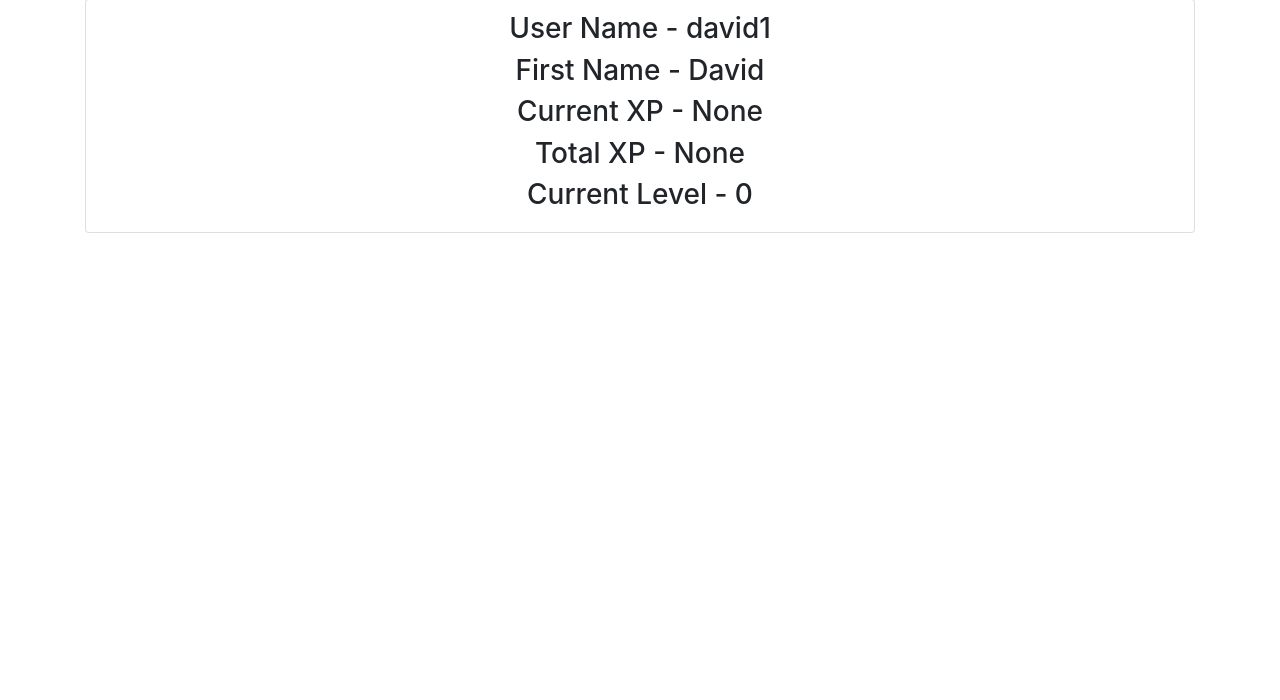
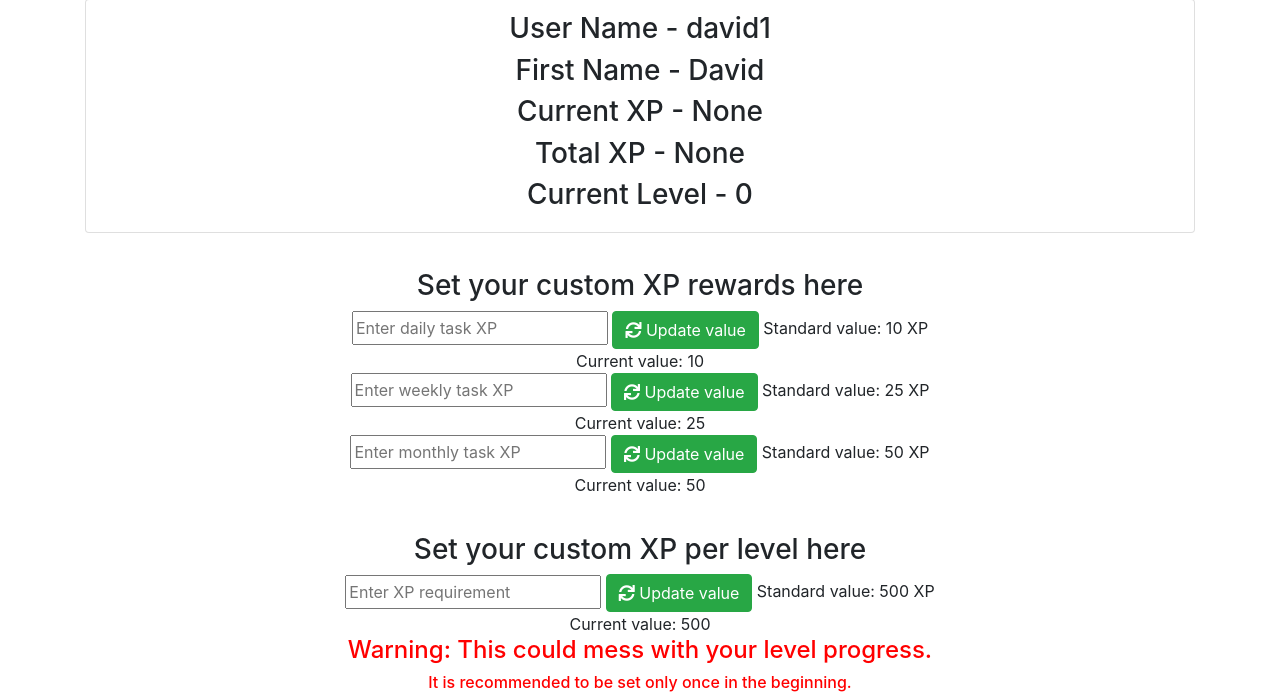
Before and after one commit to David-R-Buchmann/Habit-Tracker, a Flask app: page /profile in a window 1280 px wide. Shown: the part 137-837 px from the top of the page. Before the commit the page ends 800 px from the top, so only its background shows below. Run offline with Flask 3, Linux system fonts and the light colour scheme; the first user in the database is signed in; some libraries are stand-ins or nearby versions.

Commit message:
Added the option to set custom XP and level values
These can be found in the profile tab

```diff
--- a/website/models.py
+++ b/website/models.py
@@ -35,3 +35,7 @@ class User(db.Model, UserMixin):
     currentXp = db.Column(db.Integer, default=0)
     level = db.Column(db.Integer, default=0)
     level_progress = db.Column(db.String(1000), default = '0 %')
+    dailyXpValue = db.Column(db.Integer, default=10)
+    weeklyXpValue = db.Column(db.Integer, default=25)
+    monthlyXpValue = db.Column(db.Integer, default=50)
+    levelRequirement = db.Column(db.Integer, default=500)
--- a/website/templates/profile.html
+++ b/website/templates/profile.html
@@ -14,4 +14,62 @@
     </li>
 </div>
 
+<br/>
+
+<div align="center">
+    <ul class="list-group list-group-flush">
+    <li class="list-group-item">
+    <h3> Set your custom XP rewards here</h3>
+    <form action="{{ url_for('views.update_value') }}" method="post">
+        <input type="text" name='dailyXp_update' id='dailyXp_update' data-indicator="newDailyXp" placeholder="Enter daily task XP" style="height: 34px">
+        <button type="submit" class="btn btn-success">
+            <span class="icon is-small">
+                <i class="fas fa-sync" aria-hidden="true"></i>
+            </span>Update value
+        </button> Standard value: 10 XP
+    </form>
+    Current value: {{current_user.dailyXpValue}}
+    <br/>
+    <form action="{{ url_for('views.update_value') }}" method="post">
+        <input type="text" name='weeklyXp_update' id='weeklyXp_update' data-indicator="newWeeklyXp" placeholder="Enter weekly task XP" style="height: 34px">
+        <button type="submit" class="btn btn-success">
+            <span class="icon is-small">
+                <i class="fas fa-sync" aria-hidden="true"></i>
+            </span>Update value
+        </button> Standard value: 25 XP
+    </form>
+    Current value: {{current_user.weeklyXpValue}}
+    <br/>
+    <form action="{{ url_for('views.update_value') }}" method="post">
+        <input type="text" name='monthlyXp_update' id='monthlyXp_update' data-indicator="newMonthlyXp" placeholder="Enter monthly task XP" style="height: 34px">
+        <button type="submit" class="btn btn-success">
+            <span class="icon is-small">
+                <i class="fas fa-sync" aria-hidden="true"></i>
+            </span>Update value
+        </button> Standard value: 50 XP
+    </form>
+    Current value: {{current_user.monthlyXpValue}}
+</li>
+</ul>
+</div>
+
+<br/>
+
+<div align="center">
+    <h3> Set your custom XP per level here</h3>
+    <form action="{{ url_for('views.update_value') }}" method="post">
+        <input type="text" name='levelRequirement_update' id='levelRequirement_update' placeholder="Enter XP requirement" style="height: 34px">
+        <button type="submit" class="btn btn-success">
+            <span class="icon is-small">
+                <i class="fas fa-sync" aria-hidden="true"></i>
+            </span>Update value
+        </button> Standard value: 500 XP
+    </form>
+    Current value: {{current_user.levelRequirement}}
+    <h4 style="color:Red;">Warning: This could mess with your level progress.</h4>
+    <h6 style="color:Red;">It is recommended to be set only once in the beginning.</h6>
+</div>
+
+
+
 {% endblock %}
--- a/website/views.py
+++ b/website/views.py
@@ -142,3 +142,31 @@ def delete_rewards(rewardId):
             flash('Reward deleted', category='error')
 
     return redirect(url_for("views.rewards"))
+
+@views.route('/update-value', methods=['POST'])
+def update_value():
+    if request.method == 'POST':
+        if 'dailyXp_update' in request.form:
+            updatedDailyXpValue = int(request.form['dailyXp_update'])
+            if updatedDailyXpValue >= current_user.weeklyXpValue:
+                flash('Daily XP task value has to be lower than weekly XP task value!', category='error')
+            else:
+                current_user.dailyXpValue = updatedDailyXpValue
+        if 'weeklyXp_update' in request.form:
+            updatedWeeklyXpValue = int(request.form['weeklyXp_update'])
+            if updatedWeeklyXpValue <= current_user.dailyXpValue:
+                flash('Weekly XP task value has to be higher than daily XP task value!', category='error')
+            elif updatedWeeklyXpValue >= current_user.monthlyXpValue:
+                flash('Weekly XP task value has to be lower than monthly XP task value')
+            else:
+                current_user.weeklyXpValue = updatedWeeklyXpValue
+        if 'monthlyXp_update' in request.form:
+            updatedMonthlyXpValue = int(request.form['monthlyXp_update'])
+            if updatedMonthlyXpValue <= current_user.weeklyXpValue:
+                flash('Monthly Xp task value has to be higher than weekly XP task value!', category='error')
+            current_user.monthlyXpValue = updatedMonthlyXpValue
+        if 'levelRequirement_update' in request.form:
+            current_user.levelRequirement = request.form['levelRequirement_update']
+        db.session.commit()
+
+    return redirect(url_for('views.profile'))
```
Also changed, not shown: website/task_tracker.py (+4 -4 lines), website/templates/rewards.html (+5 -4 lines), website/templates/tasks.html (+11 -11 lines).
